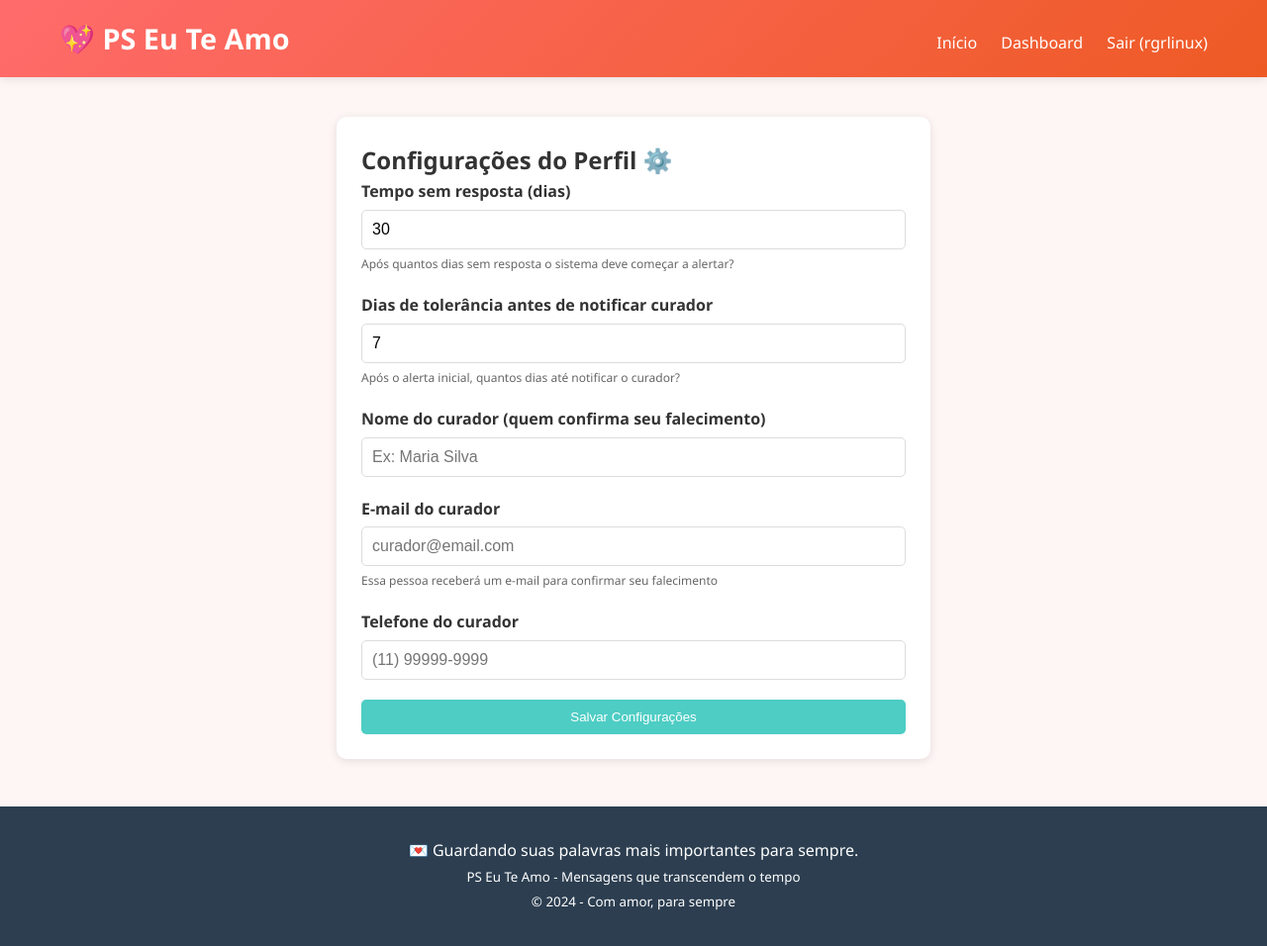
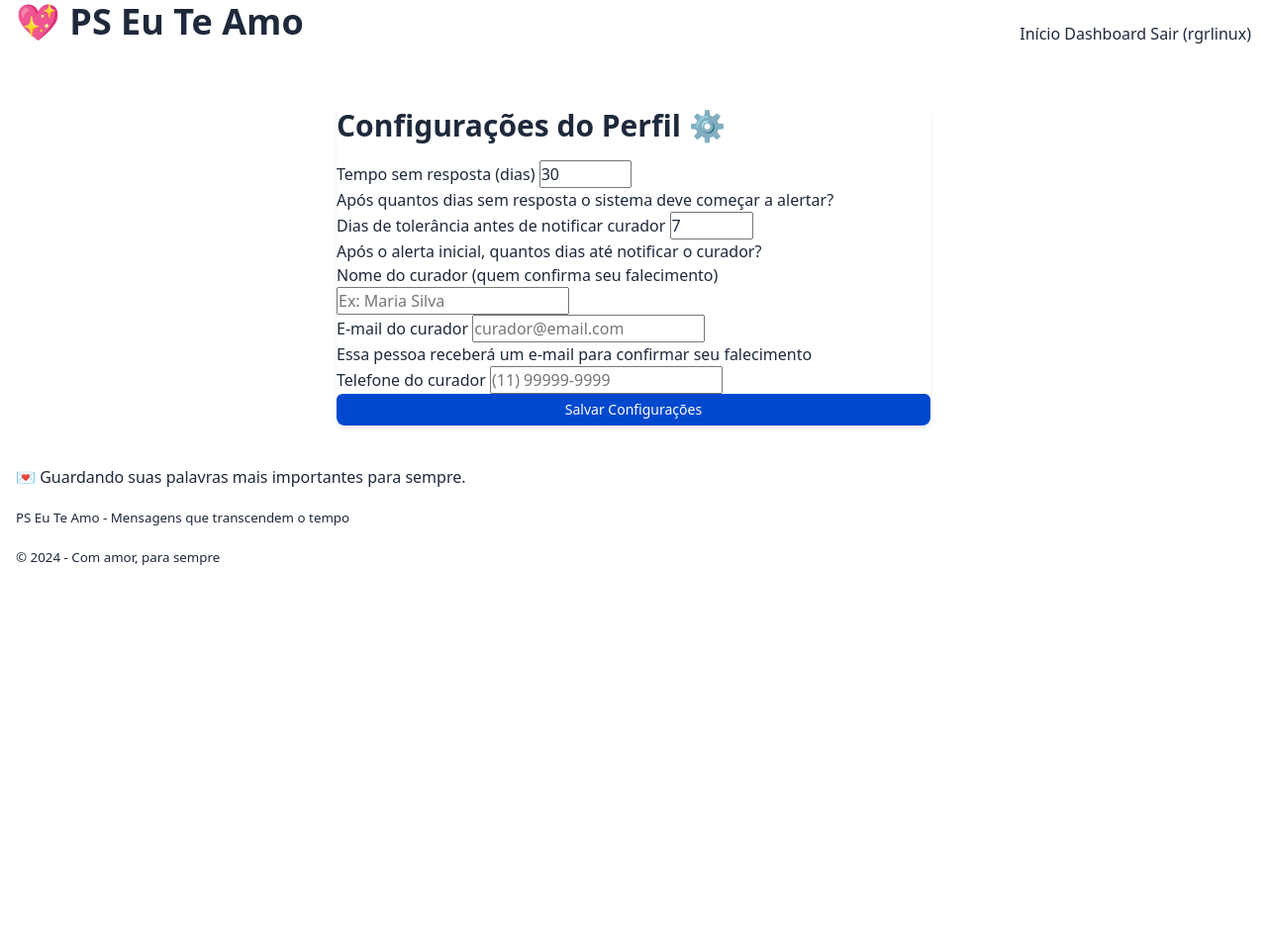
Before and after one commit to rgrlinux/ps_eu_te_amo, a Django app: page /configurar-perfil/ in a window 1280 px wide. Shown: the whole page at 99% size. After the commit the page ends 571 px from the top, so only its background shows below. Run offline with Django 5.2, Linux system fonts and the light colour scheme; a user stored in the database is signed in; data comes from the database, SQL or seed files in the repository; both versions use the stored data as it was after the commit.

Commit message:
new design

```diff
--- a/core/urls.py
+++ b/core/urls.py
@@ -1,6 +1,6 @@
 from django.urls import path
 from django.contrib.auth import views as auth_views
-from . import views
+from . import views, view_checkout
 
 urlpatterns = [
     path('', views.index, name='index'),
@@ -14,4 +14,5 @@ urlpatterns = [
     path('confirmar-vida/<int:usuario_id>/', views.confirmar_vida, name='confirmar_vida'),
     path('confirmar-falecimento/<str:codigo>/', views.confirmar_falecimento_view, name='confirmar_falecimento'),
     path('renovar/', views.renovar_assinatura, name='renovar'),
+    path('criar-checkout/', view_checkout.create_checkout, name='criar_checkout'),
 ]
--- a/ps_eu_te_amo/settings.py
+++ b/ps_eu_te_amo/settings.py
@@ -123,3 +123,5 @@ CELERY_BROKER_URL = 'redis://localhost:6379/0'
 CELERY_ACCEPT_CONTENT = ['json']
 CELERY_TASK_SERIALIZER = 'json'
 CELERY_TIMEZONE = TIME_ZONE
+PUBLIC_STRIPE_API_KEY = os.getenv('PUBLIC_STRIPE_API_KEY')
+SECRET_STRIPE_API_KEY=os.getenv('SECRET_STRIPE_API_KEY')
--- a/pyproject.toml
+++ b/pyproject.toml
@@ -12,4 +12,5 @@ dependencies = [
     "pillow>=12.2.0",
     "python-dotenv>=1.2.2",
     "redis>=7.4.0",
+    "stripe>=15.1.0",
 ]
--- /dev/null
+++ b/static/css/abstracts/_variables.css
@@ -0,0 +1,58 @@
+/* abstracts/_variables.css */
+:root {
+  /* Cores - Sistema primário */
+  --color-primary: #0048CE;
+  --color-secondary: #3D4966;
+  --color-tertiary: #596780;
+  --color-success: #10b981;
+  --color-danger: #ef4444;
+  --color-warning: #f59e0b;
+
+  /* Cores - Neutras */
+  --color-gray-100: #f8fafc;
+  --color-gray-200: #e2e8f0;
+  --color-gray-300: #cbd5e1;
+  --color-gray-400: #94a3b8;
+  --color-gray-500: #64748b;
+  --color-gray-600: #475569;
+  --color-gray-700: #334155;
+  --color-gray-800: #1e293b;
+  --color-gray-900: #0f172a;
+
+  /* Spacing - Sistema base 8px */
+  --space-xs: 0.25rem;   /* 4px */
+  --space-sm: 0.5rem;    /* 8px */
+  --space-md: 1rem;      /* 16px */
+  --space-lg: 1.5rem;    /* 24px */
+  --space-xl: 2rem;      /* 32px */
+  --space-2xl: 3rem;     /* 48px */
+  --space-3xl: 4rem;     /* 64px */
+
+  /* Tipografia */
+  --font-sans: system-ui, -apple-system, 'Segoe UI', Roboto, Helvetica, Arial, sans-serif;
+  --font-mono: 'SF Mono', Monaco, 'Cascadia Code', monospace;
+  --text-xs: 0.75rem;
+  --text-sm: 0.875rem;
+  --text-base: 1rem;
+  --text-lg: 1.125rem;
+  --text-xl: 1.25rem;
+  --text-2xl: 1.5rem;
+  --text-3xl: 1.875rem;
+  --text-4xl: 2.25rem;
+
+  /* Sombras */
+  --shadow-sm: 0 1px 2px 0 rgb(0 0 0 / 0.05);
+  --shadow-md: 0 4px 6px -1px rgb(0 0 0 / 0.1);
+  --shadow-lg: 0 10px 15px -3px rgb(0 0 0 / 0.1);
+
+  /* Bordas */
+  --radius-sm: 0.25rem;
+  --radius-md: 0.375rem;
+  --radius-lg: 0.5rem;
+  --radius-full: 9999px;
+
+  /* Transições */
+  --transition-fast: 150ms ease;
+  --transition-base: 250ms ease;
+  --transition-slow: 350ms ease;
+}
--- /dev/null
+++ b/static/css/base/_reset.css
@@ -0,0 +1,62 @@
+/* base/_reset.css */
+*,
+*::before,
+*::after {
+  box-sizing: border-box;
+  margin: 0;
+  padding: 0;
+}
+
+html {
+  font-size: 100%; /* respeita preferência do usuário */
+  -webkit-text-size-adjust: 100%;
+  scroll-behavior: smooth;
+}
+
+body {
+  font-family: var(--font-sans);
+  font-size: var(--text-base);
+  line-height: 1.5;
+  color: var(--color-gray-800);
+  background-color: white;
+  -webkit-font-smoothing: antialiased;
+}
+
+img,
+picture,
+video,
+canvas,
+svg {
+  display: block;
+  max-width: 100%;
+  height: auto;
+}
+
+input,
+button,
+textarea,
+select {
+  font: inherit;
+  color: inherit;
+}
+
+button {
+  background: none;
+  border: none;
+  cursor: pointer;
+}
+
+a {
+  color: inherit;
+  text-decoration: none;
+}
+
+ul,
+ol {
+  list-style: none;
+}
+
+table {
+  border-collapse: collapse;
+  width: 100%;
+}
--- /dev/null
+++ b/static/css/base/_typography.css
@@ -0,0 +1,49 @@
+/* base/_typography.css */
+h1, .h1 {
+  font-size: var(--text-4xl);
+  font-weight: 700;
+  line-height: 1.2;
+  margin-bottom: var(--space-lg);
+}
+
+h2, .h2 {
+  font-size: var(--text-3xl);
+  font-weight: 600;
+  line-height: 1.3;
+  margin-bottom: var(--space-md);
+}
+
+h3, .h3 {
+  font-size: var(--text-2xl);
+  font-weight: 600;
+  line-height: 1.4;
+  margin-bottom: var(--space-sm);
+}
+
+h4, .h4 {
+  font-size: var(--text-xl);
+  font-weight: 600;
+  line-height: 1.4;
+  margin-bottom: var(--space-sm);
+}
+
+p {
+  margin-bottom: var(--space-md);
+}
+
+.text-sm { font-size: var(--text-sm); }
+.text-base { font-size: var(--text-base); }
+.text-lg { font-size: var(--text-lg); }
+.text-xl { font-size: var(--text-xl); }
+
+.font-bold { font-weight: 700; }
+.font-semibold { font-weight: 600; }
+.font-medium { font-weight: 500; }
+
+.text-center { text-align: center; }
+.text-left { text-align: left; }
+.text-right { text-align: right; }
+
+.text-muted {
+  color: var(--color-gray-500);
+}
--- /dev/null
+++ b/static/css/components/_button.css
@@ -0,0 +1,55 @@
+/* components/_button.css */
+.btn {
+  display: inline-flex;
+  align-items: center;
+  justify-content: center;
+  gap: var(--space-sm);
+  padding: var(--space-sm) var(--space-lg);
+  font-size: var(--text-sm);
+  font-weight: 500;
+  line-height: 1;
+  border-radius: var(--radius-md);
+  transition: all var(--transition-fast);
+  cursor: pointer;
+  border: 1px solid transparent;
+}
+
+.btn-primary {
+  background: var(--color-primary);
+  color: white;
+}
+
+.btn-primary:hover {
+  background: var(--color-primary-dark);
+  transform: translateY(-1px);
+}
+
+.btn-secondary {
+  background: var(--color-gray-200);
+  color: var(--color-gray-700);
+}
+
+.btn-secondary:hover {
+  background: var(--color-gray-300);
+}
+
+.btn-outline {
+  background: transparent;
+  border-color: var(--color-gray-300);
+  color: var(--color-gray-700);
+}
+
+.btn-outline:hover {
+  border-color: var(--color-primary);
+  color: var(--color-primary);
+}
+
+.btn-sm {
+  padding: var(--space-xs) var(--space-md);
+  font-size: var(--text-xs);
+}
+
+.btn-lg {
+  padding: var(--space-md) var(--space-xl);
+  font-size: var(--text-base);
+}
--- /dev/null
+++ b/static/css/components/_card.css
@@ -0,0 +1,38 @@
+/* components/_card.css */
+.card {
+  background: white;
+  border-radius: var(--radius-lg);
+  box-shadow: var(--shadow-md);
+  overflow: hidden;
+  transition: transform var(--transition-fast), box-shadow var(--transition-fast);
+}
+
+.card:hover {
+  transform: translateY(-2px);
+  box-shadow: var(--shadow-lg);
+}
+
+.card-header {
+  padding: var(--space-md) var(--space-lg);
+  border-bottom: 1px solid var(--color-gray-200);
+  font-weight: 600;
+}
+
+.card-body {
+  padding: var(--space-lg);
+}
+
+.card-footer {
+  padding: var(--space-md) var(--space-lg);
+  border-top: 1px solid var(--color-gray-200);
+  background: var(--color-gray-100);
+}
+
+/* Variantes */
+.card-primary {
+  border-top: 4px solid var(--color-primary);
+}
+
+.card-elevated {
+  box-shadow: var(--shadow-lg);
+}
--- /dev/null
+++ b/static/css/layout/_grid.css
@@ -0,0 +1,51 @@
+/* layout/_grid.css */
+.container {
+  width: 100%;
+  max-width: 1280px;
+  margin-left: auto;
+  margin-right: auto;
+  padding-left: var(--space-md);
+  padding-right: var(--space-md);
+}
+
+/* Grid de 12 colunas */
+.grid {
+  display: grid;
+  grid-template-columns: repeat(12, 1fr);
+  gap: var(--space-md);
+}
+
+/* Classes utilitárias de colunas */
+.col-span-1 { grid-column: span 1; }
+.col-span-2 { grid-column: span 2; }
+.col-span-3 { grid-column: span 3; }
+.col-span-4 { grid-column: span 4; }
+.col-span-5 { grid-column: span 5; }
+.col-span-6 { grid-column: span 6; }
+.col-span-7 { grid-column: span 7; }
+.col-span-8 { grid-column: span 8; }
+.col-span-9 { grid-column: span 9; }
+.col-span-10 { grid-column: span 10; }
+.col-span-11 { grid-column: span 11; }
+.col-span-12 { grid-column: span 12; }
+
+/* Subgrid (aninhamento mágico) */
+.subgrid {
+  display: grid;
+  grid-template-columns: subgrid;
+  grid-column: span 12;
+}
+
+/* Responsivo */
+@media (max-width: 768px) {
+  .grid {
+    gap: var(--space-sm);
+  }
+
+  /* Mobile: todas colunas viram 12 */
+  .col-span-1, .col-span-2, .col-span-3, .col-span-4,
+  .col-span-5, .col-span-6, .col-span-7, .col-span-8,
+  .col-span-9, .col-span-10, .col-span-11 {
+    grid-column: span 12;
+  }
+}
--- a/static/css/main.css
+++ b/static/css/main.css
@@ -1,172 +1,66 @@
-* {
-  margin: 0;
-  padding: 0;
-  box-sizing: border-box;
+/* main.css - Seu framework pessoal */
+@import "abstracts/_variables.css";
+@import "base/_reset.css";
+@import "base/_typography.css";
+@import "layout/_grid.css";
+@import "components/_card.css";
+@import "components/_button.css";
+
+/* Utilities extras - úteis no dia a dia */
+.hidden {
+  display: none !important;
+}
+.visible {
+  display: block;
 }
 
-body {
-  font-family: "Segoe UI", Tahoma, Geneva, Verdana, sans-serif;
-  line-height: 1.6;
-  color: #333;
-  background: #fef5f5;
+.flex {
+  display: flex;
+}
+.flex-col {
+  flex-direction: column;
+}
+.items-center {
+  align-items: center;
+}
+.justify-between {
+  justify-content: space-between;
+}
+.gap-sm {
+  gap: var(--space-sm);
+}
+.gap-md {
+  gap: var(--space-md);
 }
 
-.container {
-  max-width: 1200px;
-  margin: 0 auto;
-  padding: 0 20px;
+.mt-sm {
+  margin-top: var(--space-sm);
+}
+.mt-md {
+  margin-top: var(--space-md);
+}
+.mb-sm {
+  margin-bottom: var(--space-sm);
+}
+.mb-md {
+  margin-bottom: var(--space-md);
+}
+.mb-lg {
+  margin-bottom: var(--space-lg);
 }
 
-header {
-  background: linear-gradient(135deg, #ff6b6b 0%, #ee5a24 100%);
-  color: white;
-  padding: 1rem 0;
-  box-shadow: 0 2px 10px rgba(0, 0, 0, 0.1);
+.p-sm {
+  padding: var(--space-sm);
+}
+.p-md {
+  padding: var(--space-md);
+}
+.p-lg {
+  padding: var(--space-lg);
 }
 
-header h1 {
-  font-size: 1.8rem;
+/* Debug mode (só ativa se tiver classe debug no body) */
+.debug .grid > * {
+  outline: 1px solid rgba(59, 130, 246, 0.3);
+  background: rgba(59, 130, 246, 0.05);
 }
-
-nav {
-  margin-top: 10px;
-}
-
-nav a {
-  color: white;
-  text-decoration: none;
-  margin-left: 20px;
-  transition: opacity 0.3s;
-}
-
-nav a:hover {
-  opacity: 0.8;
-}
-
-.btn {
-  display: inline-block;
-  background: #ff6b6b;
-  color: white;
-  padding: 10px 20px;
-  border: none;
-  border-radius: 5px;
-  cursor: pointer;
-  text-decoration: none;
-  transition:
-    transform 0.3s,
-    background 0.3s;
-}
-
-.btn:hover {
-  transform: translateY(-2px);
-}
-
-.btn-primary {
-  background: #4ecdc4;
-}
-
-.btn-primary:hover {
-  background: #45b7b1;
-}
-
-.btn-success {
-  background: #28a745;
-}
-
-.alert {
-  padding: 12px 20px;
-  margin: 20px 0;
-  border-radius: 5px;
-  border-left: 4px solid;
-}
-
-.alert-success {
-  background: #d4edda;
-  color: #155724;
-  border-left-color: #28a745;
-}
-
-.alert-error {
-  background: #f8d7da;
-  color: #721c24;
-  border-left-color: #dc3545;
-}
-
-.alert-info {
-  background: #d1ecf1;
-  color: #0c5460;
-  border-left-color: #17a2b8;
-}
-
-.card {
-  background: white;
-  border-radius: 10px;
-  padding: 25px;
-  margin: 20px 0;
-  box-shadow: 0 2px 10px rgba(0, 0, 0, 0.1);
-  transition: transform 0.3s;
-}
-
-.card:hover {
-  transform: translateY(-5px);
-  box-shadow: 0 5px 20px rgba(0, 0, 0, 0.15);
-}
-
-.form-group {
-  margin-bottom: 20px;
-}
-
-.form-control {
-  width: 100%;
-  padding: 10px;
-  border: 1px solid #ddd;
-  border-radius: 5px;
-  font-size: 16px;
-}
-
-label {
-  display: block;
-  margin-bottom: 5px;
-  font-weight: bold;
-}
-
-.help-text {
-  font-size: 12px;
-  color: #666;
-  margin-top: 5px;
-}
-
-footer {
-  text-align: center;
-  padding: 2rem 0;
-  background: #2c3e50;
-  color: white;
-  margin-top: 3rem;
-}
-
-.hero {
-  text-align: center;
-  padding: 60px 20px;
-  background: linear-gradient(135deg, #667eea 0%, #764ba2 100%);
-  color: white;
-  border-radius: 10px;
-  margin: 30px 0;
-}
-
-.grid {
-  display: grid;
-  grid-template-columns: repeat(auto-fit, minmax(300px, 1fr));
-  gap: 30px;
-  margin: 40px 0;
-}
-
-@media (max-width: 768px) {
-  .grid {
-    grid-template-columns: 1fr;
-  }
-
-  nav a {
-    display: inline-block;
-    margin: 5px 10px;
-  }
-}
```
Also changed, not shown: core/view_checkout.py (added, +25 -0 lines), db.sqlite3, static/img/logo.png (added), 1 other file.
